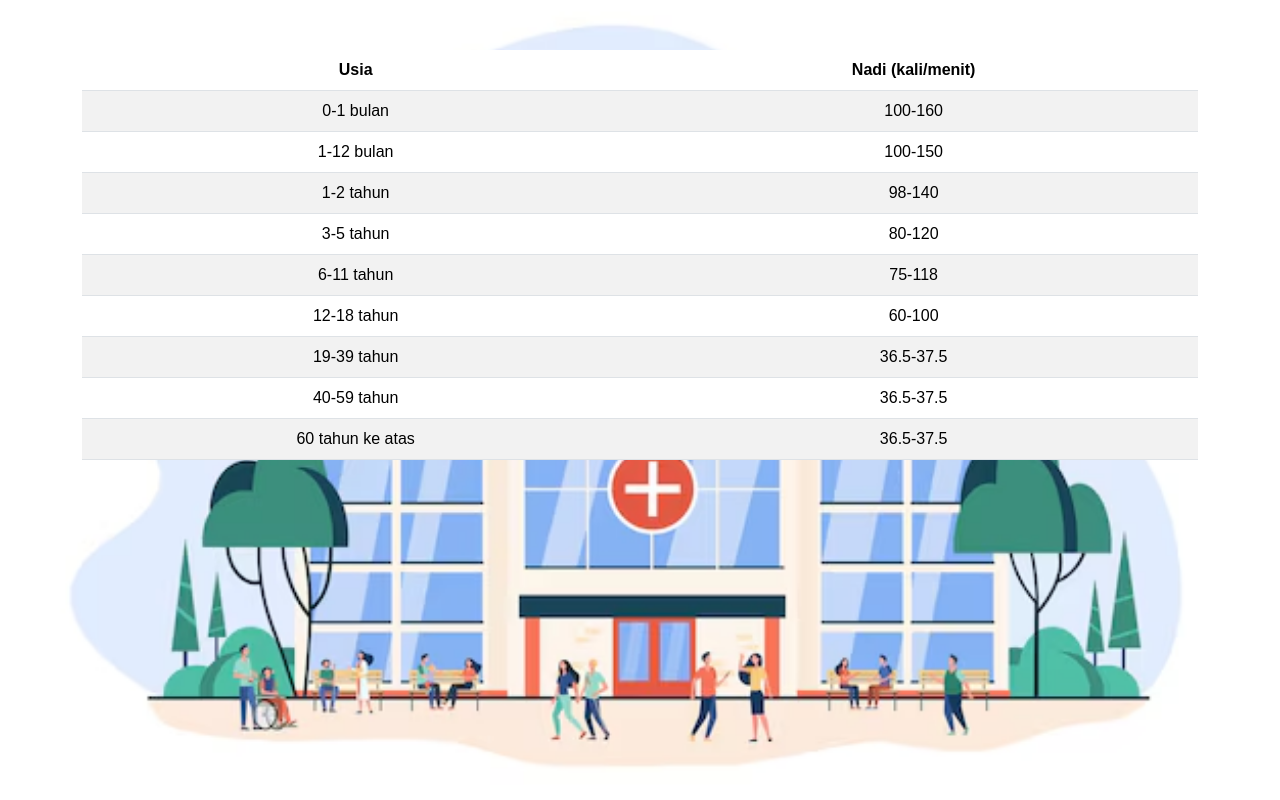
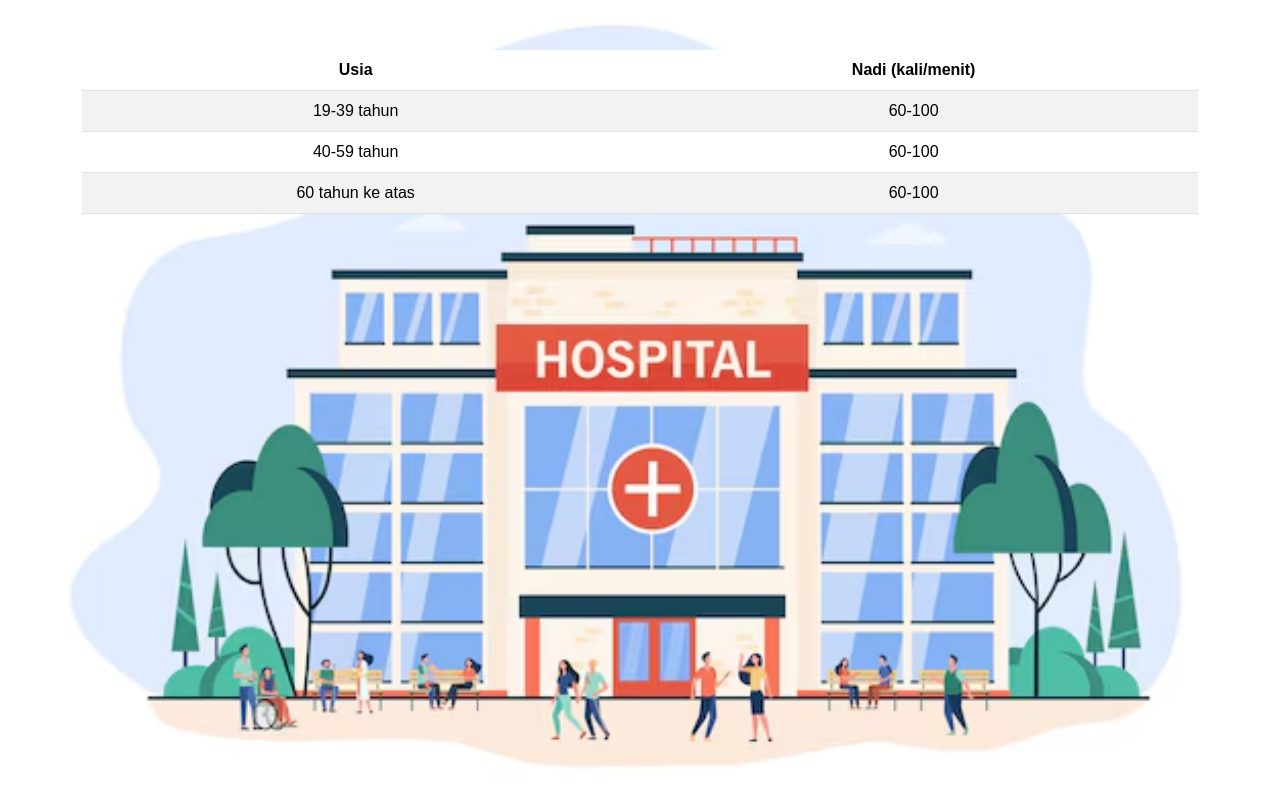
Before and after one commit to dirhamtriyadi/ipok, a plain HTML site: page informasi/nadi_dewasa.html in a window 1280 px wide. Drawn offline with nearby package versions, Linux system fonts and the light colour scheme; files whose address does not match are found by name.

Commit message:
update nadi

```diff
--- a/informasi/nadi_dewasa.html
+++ b/informasi/nadi_dewasa.html
@@ -59,40 +59,16 @@
         </thead>
         <tbody>
             <tr>
-                <td>0-1 bulan</td>
-                <td>100-160</td>
-            </tr>
-            <tr>
-                <td>1-12 bulan</td>
-                <td>100-150</td>
-            </tr>
-            <tr>
-                <td>1-2 tahun</td>
-                <td>98-140</td>
-            </tr>
-            <tr>
-                <td>3-5 tahun</td>
-                <td>80-120</td>
-            </tr>
-            <tr>
-                <td>6-11 tahun</td>
-                <td>75-118</td>
-            </tr>
-            <tr>
-                <td>12-18 tahun</td>
+                <td>19-39 tahun</td>
                 <td>60-100</td>
             </tr>
             <tr>
-                <td>19-39 tahun</td>
-                <td>36.5-37.5</td>
-            </tr>
-            <tr>
                 <td>40-59 tahun</td>
-                <td>36.5-37.5</td>
+                <td>60-100</td>
             </tr>
             <tr>
                 <td>60 tahun ke atas</td>
-                <td>36.5-37.5</td>
+                <td>60-100</td>
             </tr>
         </tbody>
       </table>
```
Also changed, not shown: informasi/nadi_anak.html (+2 -2 lines).
